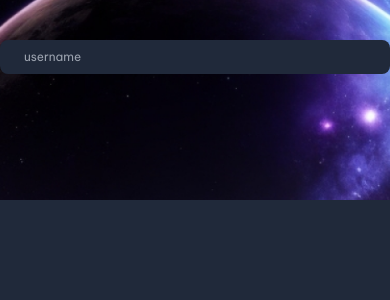
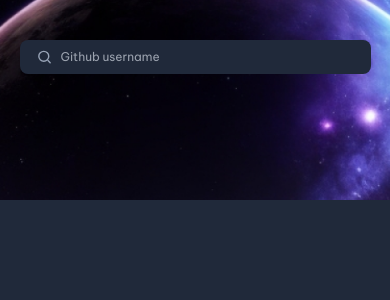
Before and after one commit to Frame993/GitHub-Profile, a React (Vite) app: page / in a window 390 px wide. Shown: the top 300 px of the page. Built offline with nearby package versions, Linux system fonts and the light colour scheme.

Commit message:
Add responsive

```diff
--- a/src/App.tsx
+++ b/src/App.tsx
@@ -17,9 +17,9 @@
         <InputSearch onSearch={searchUsers} />
       </div>
       {user && (
-        <div className="md:max-w-[800px] flex flex-col mx-auto relative">
-          <div className="w-full absolute top-[-20px]">
-            <div className="flex items-end justify-between">
+        <div className="w-[90%] md:max-w-[800px] flex flex-col mx-auto relative">
+          <div className="w-full top-[-20px] absolute">
+            <div className="flex flex-col md:flex-row md:items-end gap-4 md:justify-between">
               {user && (
                 <img
                   src={user.avatar_url}
@@ -27,17 +27,17 @@
                   className="w-[80px] rounded-xl outline outline-8 outline-dark-gray"
                 />
               )}
-              <div className="flex">
+              <div className="flex flex-col md:flex-row gap-y-2">
                 <UserInfo title="Followers" data={user.followers} />
                 <UserInfo title="Following" data={user.following} />
                 <UserInfo title="Location" data={user.location} />
               </div>
             </div>
-            <div className="flex flex-col mt-4">
-              <h1 className="text-3xl ">{user.login}</h1>
-              <p>{user.bio}</p>
+            <div className="flex flex-col mt-4 mb-4">
+              <h1>{user.login}</h1>
+              <p className="small">{user.bio}</p>
             </div>
-            <div className="card grid grid-cols-2 gap-4">
+            <div className="card grid grid-cols-1 md:grid-cols-2 gap-x-4 mb-4">
               {repos &&
                 repos.map((repos) => (
                   <CardRepos
--- a/src/components/CardRepos.tsx
+++ b/src/components/CardRepos.tsx
@@ -11,7 +11,7 @@
   children,
 }: Props) {
   return (
-    <div className="flex flex-col bg-gradient-to-r from-almost-black to-dark-blue p-6 rounded-xl mt-8 justify-between">
+    <div className="flex flex-col bg-gradient-to-r from-almost-black to-dark-blue p-6 rounded-xl mt-4 justify-between">
       <div className="flex flex-col mb-4 gap-2">
         <p className="text-almost-white">{repoTitle}</p>
         <p className="text-almost-white small">{repoParagraph}</p>
--- a/src/components/InputSearch.tsx
+++ b/src/components/InputSearch.tsx
@@ -3,18 +3,27 @@
 }
 
 export default function InputSearch({ onSearch }: Props) {
+  return (
+    <div className="flex bg-dark-gray py-2 px-4 rounded-lg w-[90%] md:max-w-[400px]">
+      <svg
+        width="18"
+        height="18"
+        viewBox="0 0 24 24"
+        fill="none"
+        xmlns="http://www.w3.org/2000/svg"
+      >
+        <circle cx="11" cy="11" r="7" stroke="#97A3B6" stroke-width="2" />
+        <path
+          d="M20 20L17 17"
+          stroke="#97A3B6"
+          stroke-width="2"
+          stroke-linecap="round"
+        />
+      </svg>
 
-  // const onType = (str:string)=>{
-  //   setTimeout(() => {
-  //     onSearch(str)
-  //   }, 2000);
-  // }
-
-  return (
-    <div className="flex bg-dark-gray py-2 px-4 rounded-lg w-[400px]">
       <input
         type="text"
-        placeholder="username"
+        placeholder="Github username"
         onChange={(e) => onSearch(e.target.value)}
         className="w-full px-2 small"
       />
--- a/src/components/UserInfo.tsx
+++ b/src/components/UserInfo.tsx
@@ -5,7 +5,7 @@
 
 export default function Datos({ title, data }: Props) {
   return (
-    <div className=" flex items-center ml-4 bg-almost-black px-4 py-2 rounded-xl">
+    <div className=" flex items-center md:ml-4 bg-almost-black px-4 py-2 rounded-xl w-fit">
       <p className="text-light-gray small">{title}</p>
       <div className="w-[1px] h-[20px] bg-light-gray mx-4"></div>
       <p className="small">{data}</p>
```
